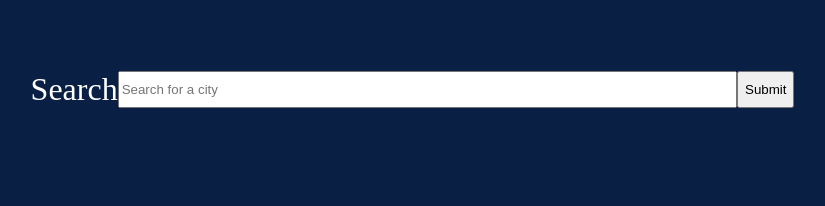
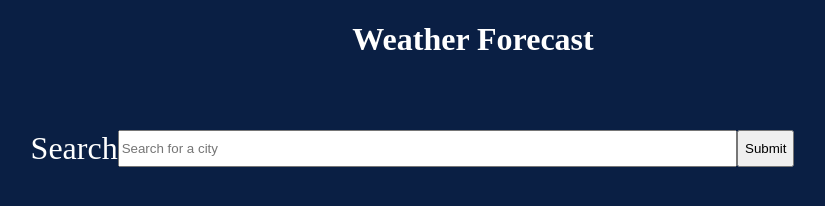
Before and after one commit to didymus707/Weather-App, a website built with webpack: page dist/index.html in a window 1280 px wide. Shown: the whole page, without its empty margins (167-992 px from the left). Built offline with nearby package versions, Linux system fonts and the light colour scheme.

Commit message:
Added a top header

```diff
--- a/src/assets/styles/main.css
+++ b/src/assets/styles/main.css
@@ -6,6 +6,7 @@ body {
   margin: 20px auto;
   width: 70%;
   color: white;
+  text-align: center;
 }
 
 .header {
--- a/src/index.js
+++ b/src/index.js
@@ -9,8 +9,6 @@ const header = document.querySelector('.header');
 const para = document.querySelector('p');
 const img = document.querySelector('.img');
 const figcaption = document.querySelector('.figcaption');
-const details = document.querySelector('.details');
-const time = document.querySelector('.time');
 const desc = document.querySelector('.desc');
 const form = document.querySelector('form');
 const search = document.querySelector('#search');
@@ -48,7 +46,6 @@ submit.addEventListener('click', async (e) => {
   } = result;
   form.reset();
   code = country(sys.country);
-  console.log(code);
   const content = weather[0];
   header.textContent = `${main.temp}°C`;
   para.innerHTML = `${name}, ${code.country}`;
--- a/src/page.js
+++ b/src/page.js
@@ -5,7 +5,10 @@ const mainCon = document.createElement('div');
 mainCon.classList.add('main-con');
 const headerCon = document.createElement('div');
 headerCon.classList.add('header-con');
-const header = document.createElement('h1');
+const topHeader = document.createElement('h1');
+topHeader.classList.add('head');
+topHeader.textContent = 'Weather Forecast';
+const header = document.createElement('h2');
 header.classList.add('header');
 const para = document.createElement('p');
 const figure = document.createElement('figure');
@@ -57,7 +60,7 @@ const ele = [
 
 const page = (() => {
   const createList = ((arr, pointer, par) => {
-    const fil = arr.filter(obj => obj.hasOwnProperty(pointer));
+    const fil = arr.filter(obj => obj.hasOwnProperty(pointer)); //eslint-disable-line
     const cur = fil[0];
     let elem;
     cur[pointer].forEach(el => {
@@ -78,7 +81,7 @@ const page = (() => {
   };
 
   const setAttributes = ((el, pointer, arr) => {
-    const res = arr.filter(obj => obj.hasOwnProperty(pointer));
+    const res = arr.filter(obj => obj.hasOwnProperty(pointer)); //eslint-disable-line
     useRes(el, pointer, res);
     return el;
   });
@@ -90,16 +93,12 @@ const page = (() => {
     const lab = setAttributes(label, 'label', ele);
     const sach = setAttributes(input, 'search', ele);
     const butn = setAttributes(btnInput, 'btn', ele);
-    headerCon.append(header, para);
+    headerCon.append(topHeader, header, para);
     fom.append(lab, sach, butn);
     searchCon.appendChild(fom);
     mainCon.append(headerCon, figs, uls, searchCon);
     body.appendChild(mainCon);
     return body;
-  };
-
-  const fillEl = (el, data) => {
-    el.textContent = data;
   };
 
   return {
```
Also changed, not shown: dist/main.js.
